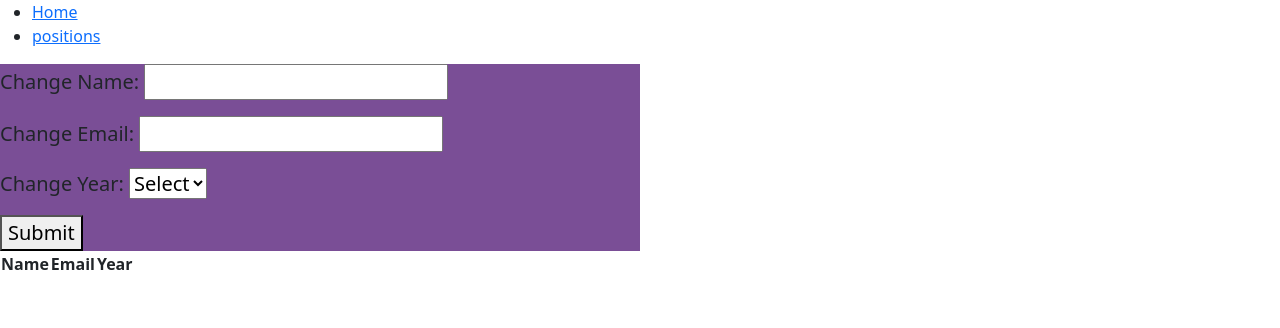
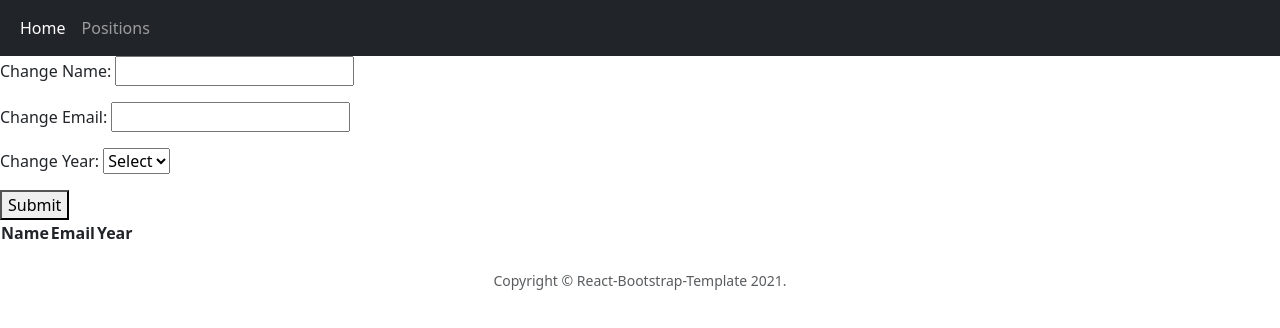
Before and after one commit to vmis10/apna-section, a React (Create React App) app in the folder client/: page / in a window 1280 px wide. Shown: the top 328 px of the page. Built offline with nearby package versions, Linux system fonts and the light colour scheme.

Commit message:
react bootstrap

```diff
--- a/client/src/App.js
+++ b/client/src/App.js
@@ -1,20 +1,21 @@
-import React, {Component} from 'react';
-import {useState} from 'react';
-import HomeContainer from './containers/HomeContainer';
-import {Positions} from './components/Positions';
-import NavBar from './components/NavBar';
+import React from 'react';
 import {BrowserRouter, Routes, Route} from 'react-router-dom';
-//functional component example
-export function App () {
+
+import MainLayout from './MainLayout';
+import Home from './components/Home';
+import Positions from './components/Positions';
+
+function App() {
   return (
-		<div className="App">
     <BrowserRouter>
-				<NavBar/>
         <Routes>
-					<Route path='/' element={<HomeContainer/>}/>
-					<Route path='/positions' element={<Positions/>}/>
+          <Route path="/" element={<MainLayout />}>
+            <Route path="" element={<Home />} />
+            <Route path="/positions" element={<Positions />} />
+          </Route>
         </Routes>
     </BrowserRouter>
-		</div>
   );
 }
+
+export default App;
--- /dev/null
+++ b/client/src/MainLayout.js
@@ -0,0 +1,17 @@
+import React from 'react';
+import { Outlet } from 'react-router-dom';
+
+import Footer from './components/Footer';
+import MainNavbar from './components/MainNavbar';
+
+function MainLayout () {
+  return (
+    <>
+      <MainNavbar />
+      <Outlet />
+      <Footer />
+    </>
+  );
+}
+
+export default MainLayout;
--- /dev/null
+++ b/client/src/components/Footer.js
@@ -0,0 +1,9 @@
+function Footer() {
+  return (
+    <footer className="my-4 text-center text-muted small">
+      Copyright © React-Bootstrap-Template 2021.
+    </footer>
+  );
+}
+
+export default Footer;
--- /dev/null
+++ b/client/src/components/MainNavBar.js
@@ -0,0 +1,39 @@
+import React from 'react';
+import {NavLink} from 'react-router-dom';
+
+function MainNavbar () {
+  const items = [
+    { path: '/', title: 'Home' },
+    { path: '/positions', title: 'Positions' }
+  ];
+
+  return (
+    <nav className="navbar navbar-expand-lg navbar-dark bg-dark">
+      <div className="container-fluid">
+        <button className="navbar-toggler collapsed"
+                type="button"
+                data-bs-toggle="collapse"
+                data-bs-target="#navbarMenu"
+                aria-controls="navbarMenu"
+                aria-expanded="false"
+                aria-label="Toggle navigation"
+        >
+          <span className="navbar-toggler-icon"/>
+        </button>
+        <div className="collapse navbar-collapse" id="navbarMenu">
+          <ul className="navbar-nav">
+            {
+              items.map((item, i) => (
+                <li key={i} className="nav-item">
+                  <NavLink className="nav-link" to={item.path}>{item.title}</NavLink>
+                </li>
+              ))
+            }
+          </ul>
+        </div>
+      </div>
+    </nav>
+  );
+}
+
+export default MainNavbar;
--- a/client/src/components/NavBar.js
+++ /dev/null
@@ -1,13 +0,0 @@
-import React, {Component} from 'react';
-import {Link, NavLink} from 'react-router-dom';
-function NavBar () {
-	return (
-		<div>
-			<ul>
-				<li><NavLink to='/'>Home</NavLink></li>
-				<li><NavLink to='/positions'>positions</NavLink></li>
-			</ul>
-		</div>
-	)
-}
-export default NavBar;
--- a/client/src/components/Positions.js
+++ b/client/src/components/Positions.js
@@ -17,7 +17,7 @@ function Student (props) {
 }
 
 //functional component example
-export function Positions () {
+export default function Positions () {
 	// initial state declaration of name, email, year prop
 	const [formData, setFormData] = useState({
 		name: "",
--- a/client/src/containers/HomeContainer.js
+++ /dev/null
@@ -1,3 +0,0 @@
-import Home from '../components/Home';
-
-export default Home;
--- a/client/src/index.js
+++ b/client/src/index.js
@@ -1,8 +1,9 @@
 import React from 'react';
 import ReactDOM from 'react-dom/client';
 import './index.scss';
-import {App} from './App';
 import 'bootstrap/dist/css/bootstrap.min.css';
+import 'bootstrap/dist/js/bootstrap.esm.min';
+import App from './App';
 
 const root = ReactDOM.createRoot(document.getElementById('root'));
 
```
Also changed, not shown: client/src/services/Constants.js (deleted). Lines whose indentation alone changed are shown as unchanged.
